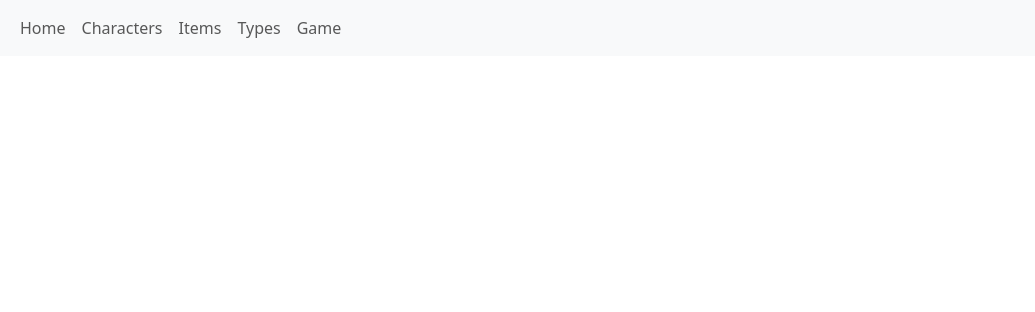
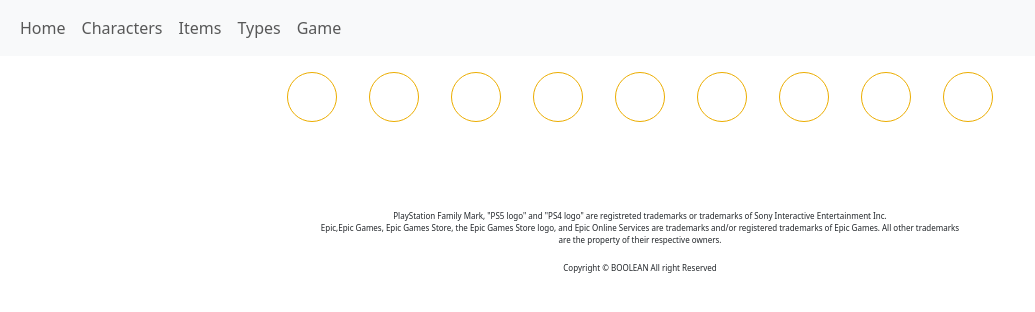
Before and after one commit to giuliabaratella/vue-rpg, a Vue app: page /characters/1 in a window 1280 px wide. Shown: the top 312 px of the page, without its empty margins (0-1035 px from the left). Built offline with nearby package versions, Linux system fonts and the light colour scheme; no server answers; the HTML template or start-up script is replaced by a standard one.

Commit message:
add footer component

```diff
--- a/src/App.vue
+++ b/src/App.vue
@@ -1,13 +1,16 @@
 <template>
   <NavbarComponent />
   <router-view :key="$route.path"></router-view>
+  <AppFooter/>
 </template>
 
 <script>
 import NavbarComponent from './assets/components/NavbarComponent.vue'
+import AppFooter from './assets/components/AppFooter.vue';
 export default {
   components: {
-    NavbarComponent
+    NavbarComponent,
+    AppFooter
   },
   data() {
     return {
--- /dev/null
+++ b/src/assets/components/AppFooter.vue
@@ -0,0 +1,102 @@
+<template>
+  <footer>
+
+    <div class="d-flex flex-column align-items-center ">
+      <div class="d-flex ">
+        <div v-for="icon in store.socialIcons" class=" d-flex align-items-center justify-content-center m-3"
+          id="icon-cont">
+          <i :class="icon" class="p-1"></i>
+        </div>
+      </div>
+      <ul class="list-unstyled d-flex flex-row">
+        <li class="m-2">
+          <a href="#" >
+            <p class="fs-6">Privacy Policy</p>
+          </a>
+        </li>
+        <li class="m-2">
+          <a href="#"><p class="fs-6">Terms of use</p></a>
+        </li>
+        <li class="m-2">
+          <a href="#" ><p class="fs-6">How we are</p></a>
+        </li>
+        <li class="m-2">
+          <a href="#" ><p class="fs-6">Contact Us</p></a>
+        </li>
+      </ul>
+      <!-- <div class="card bg-light">
+        <img src="" alt="">
+        <img src="" alt="">
+        <img src="" alt="">
+      </div> -->
+      <div class="box text-center">
+        <p>PlayStation Family Mark, "PS5 logo" and "PS4 logo" are registreted trademarks or trademarks of Sony Interactive
+          Entertainment Inc. <br> Epic,Epic Games, Epic Games Store, the Epic Games Store logo, and Epic Online Services
+          are trademarks and/or registered trademarks of Epic Games. All other trademarks are the property of their
+          respective owners.</p>
+      </div>
+      <p>Copyright &#169; <span class="text-uppercase">boolean</span> All right Reserved</p>
+    </div>
+  </footer>
+</template>
+
+<script>
+import { store } from '../../data/store'
+import axios from "axios"
+export default {
+  name: 'AppFooter',
+
+  data() {
+    return {
+      store
+    }
+  },
+  methods: {
+  }
+}
+</script>
+
+<style lang="scss" scoped>
+@use '../styles/partials/variables' as *;
+
+footer {
+  width: 100%;
+  height: 400px;
+
+  p {
+    font-size: 0.5rem;
+  }
+
+  .box {
+    width: 650px;
+  }
+
+  #icon-cont {
+    width: 50px;
+    height: 50px;
+    border-radius: 50%;
+    border: 1px solid $color-primary;
+    padding: auto;
+    color: $color-primary;
+
+    &:hover {
+      color: $color-primary-hover;
+      cursor: pointer;
+    }
+  }
+
+  i {
+    //
+    font-size: 2rem;
+
+  }
+
+  a{
+    text-decoration: none;
+    color: white;
+    &:hover{
+      color: $color-primary-hover;
+    }
+  }
+
+}</style>
--- a/src/data/store.js
+++ b/src/data/store.js
@@ -1,10 +1,11 @@
-import {reactive} from 'vue';
+import { reactive } from 'vue';
 
 export const store = reactive({
 
     apiUrl: "http://127.0.0.1:8000/api",
     imagePath: "http://127.0.0.1:8000/storage/",
-    characters:[],
+    characters: [],
     types: [],
-    items:[]
+    items: [],
+    socialIcons: ['fa-brands fa-twitter', 'fa-brands fa-tiktok', 'fa-brands fa-youtube', 'fa-brands fa-facebook', 'fa-brands fa-instagram', 'fa-brands fa-discord','fa-brands fa-twitch', 'fa-brands fa-facebook-messenger', 'fa-brands fa-whatsapp'],
 })
```
